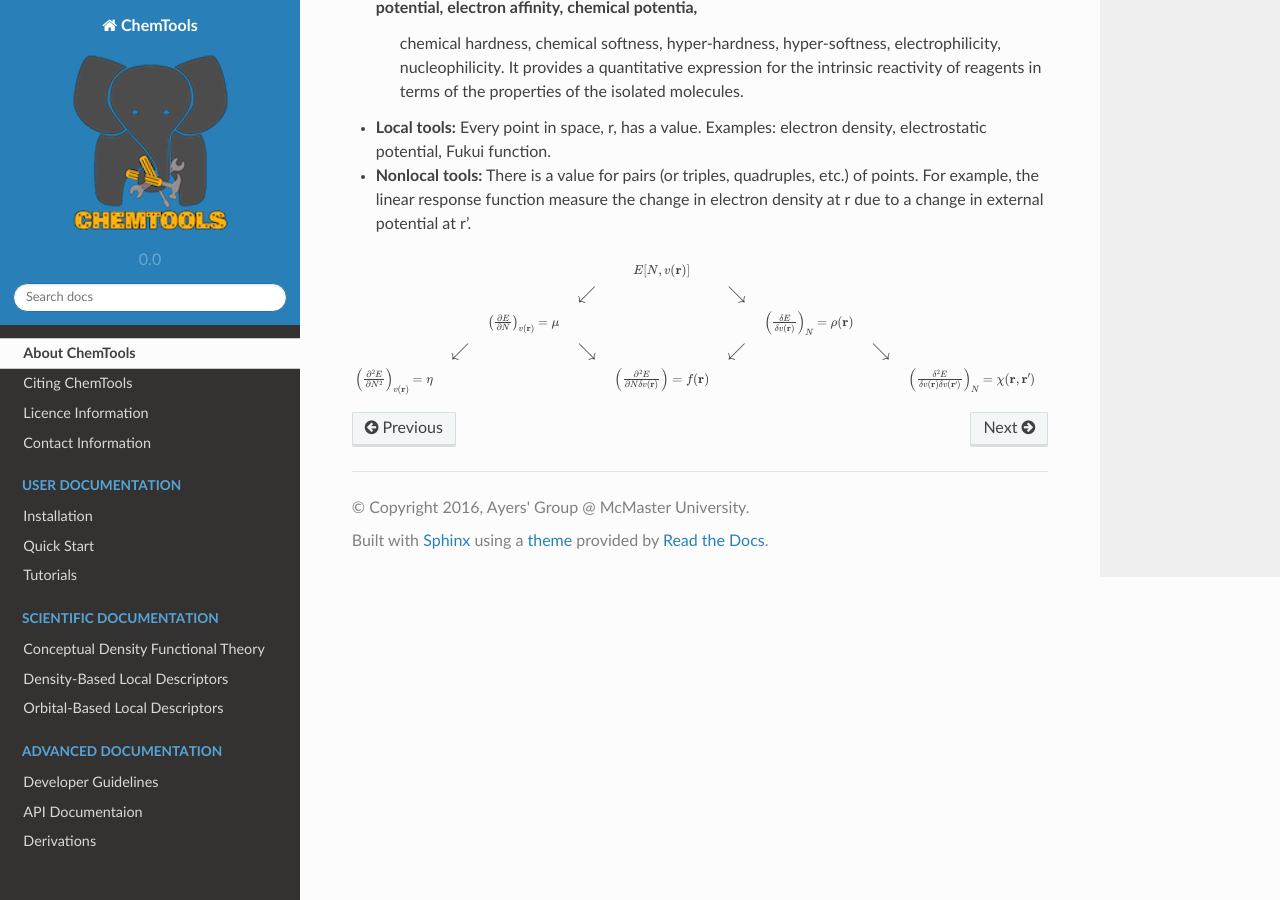
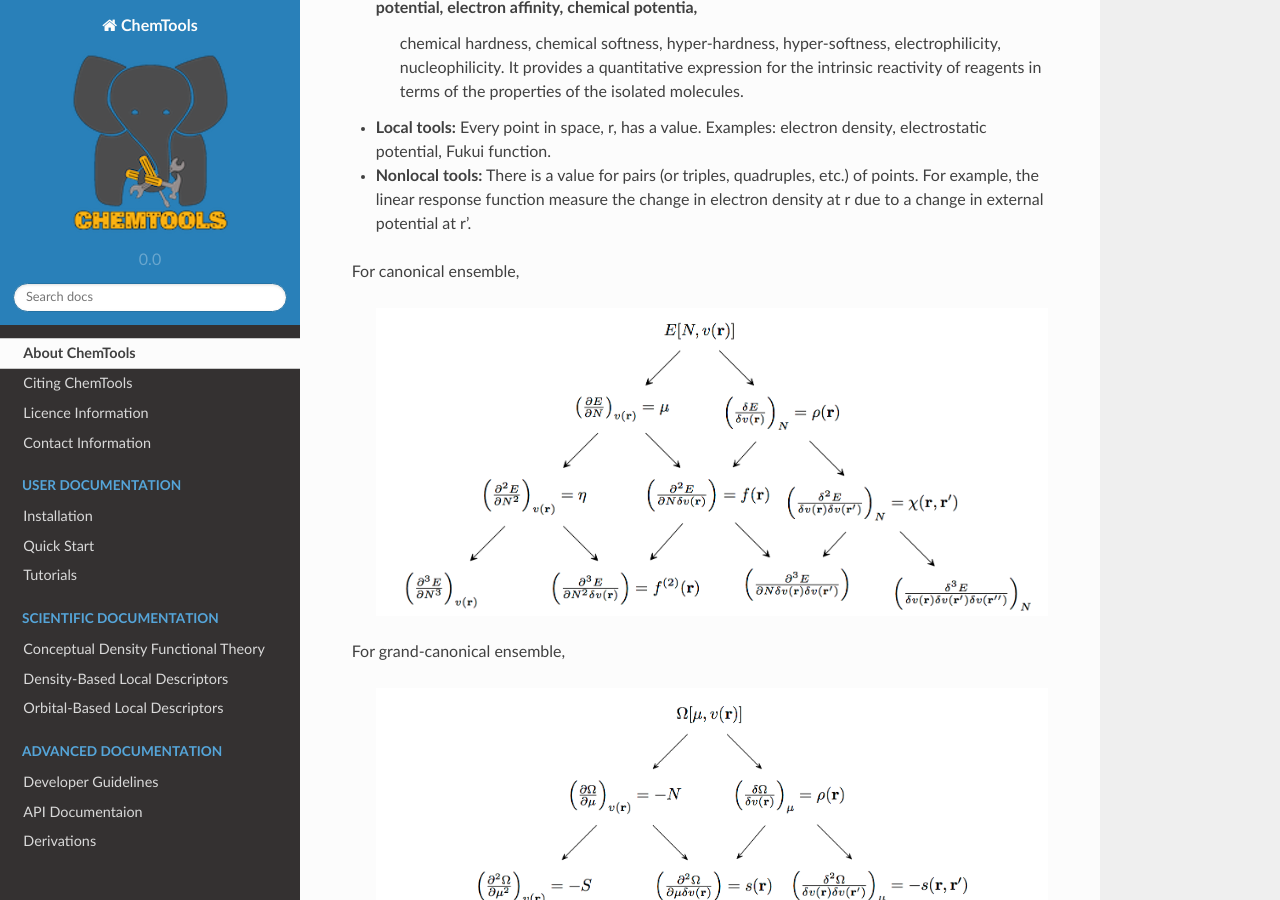
Before and after one commit to theochem/chemtools, a Sphinx documentation site: the page built from doc/intro_about.rst, in a window 1280 px wide and 900 px high, scrolled down 740 px. Built offline with Sphinx 7.4.7 and the Read the Docs theme 2.0.0, drawn with Linux system fonts in a browser that asks for light colours; pages that are not in the unit, such as notebooks, are missing from menus.

Commit message:
Add derivatives of energy & grand-potential images.

```diff
--- a/doc/intro_about.rst
+++ b/doc/intro_about.rst
@@ -55,11 +55,12 @@
 * **Local tools:** Every point in space, r, has a value. Examples: electron density, electrostatic potential, Fukui function.
 * **Nonlocal tools:** There is a value for pairs (or triples, quadruples, etc.) of points. For example, the linear response function measure the change in electron density at r due to a change in external potential at r’.
 
-.. math::
-     \begin{array}{ccccccccc}
-     & & & &  \scriptsize E[N,v(\mathbf{r})]  & & & & \\
-     & & & \swarrow & & \searrow   & & & \\
-     & & \scriptsize \left( \frac{\partial E}{\partial N} \right)_{v(\mathbf{r})} = \mu  & & & & \scriptsize \left( \frac{\delta E}{\delta v(\mathbf{r})} \right)_N = \rho (\mathbf{r}) & & \\
-     & \swarrow & & \searrow & & \swarrow   & & \searrow & \\
-      \scriptsize  \left( \frac{\partial^2 E}{\partial N^2} \right)_{v(\mathbf{r})} = \eta  & & & & \scriptsize \left( \frac{\partial^2 E}{\partial N \delta v(\mathbf{r})} \right) = f (\mathbf{r})  & & & & \scriptsize \left( \frac{\delta^2 E}{\delta v(\mathbf{r}) \delta v(\mathbf{r} ')} \right)_N = \chi (\mathbf{r} ,  \mathbf{r}') &\\
-    \end{array}
+For canonical ensemble,
+
+ .. image:: ./_static/CDFT.png
+     :align: center
+
+For grand-canonical ensemble,
+
+ .. image:: ./_static/CDFT-GCP.png
+     :align: center
```
Also changed, not shown: doc/_static/CDFT-GCP.png (added), doc/_static/CDFT.png (added).
